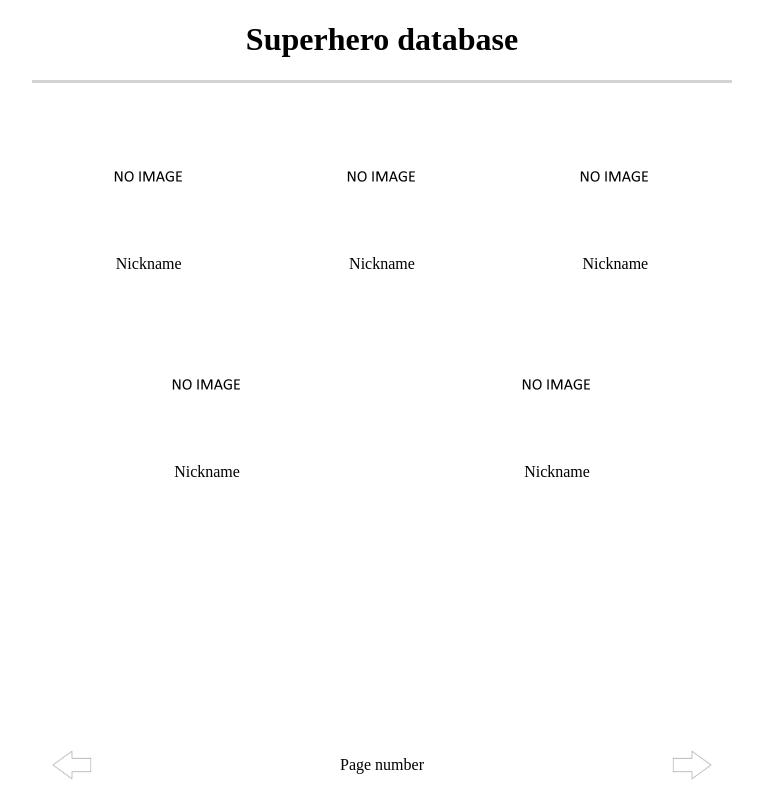
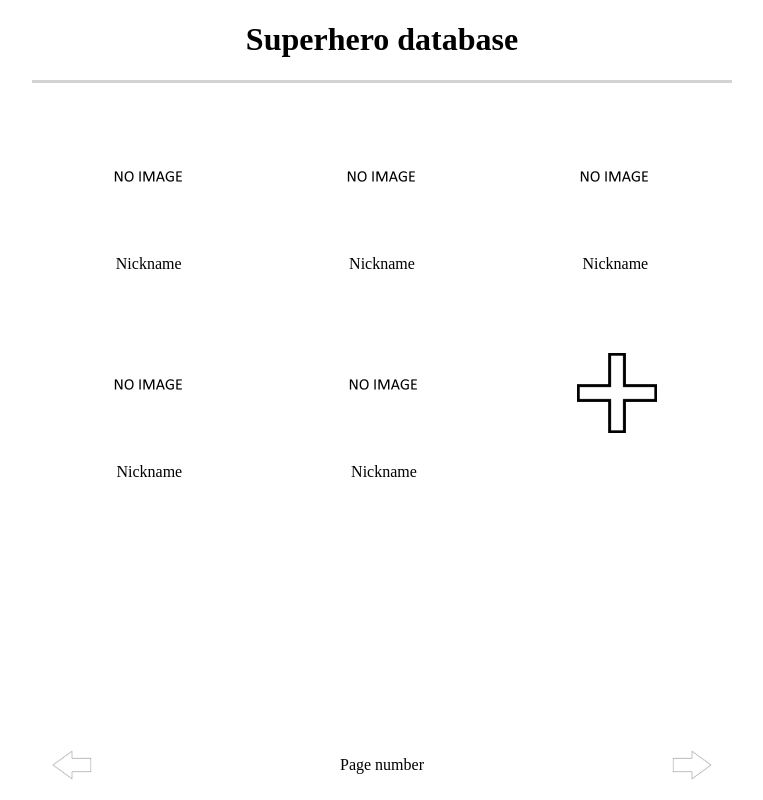
Before and after one commit to roman4i/superhero-database, a React (Create React App) app: page / in a window 1280 px wide. Shown: the whole page, without its empty margins (258-1021 px from the left). Built offline with nearby package versions, Linux system fonts and the light colour scheme.

Commit message:
Created PlusHero (button for creating a new hero) and inserted to HeroCardBox

```diff
--- a/src/components/HeroCardBox/HeroCardBox.jsx
+++ b/src/components/HeroCardBox/HeroCardBox.jsx
@@ -1,5 +1,6 @@
 import React from 'react';
 import HeroCard from '../HeroCard/HeroCard';
+import PlusHero from '../buttons/PlusHero';
 import './hero-card-box.css'
 
 const HeroCardBox = () => {
@@ -10,6 +11,7 @@ const HeroCardBox = () => {
 			<HeroCard />
 			<HeroCard />
 			<HeroCard />
+			<PlusHero />
 		</div>
 	);
 }
--- /dev/null
+++ b/src/components/buttons/PlusHero.jsx
@@ -0,0 +1,13 @@
+import React from 'react';
+import plusIcon from '../../images/icon-plus.png';
+import './buttons-style.css';
+
+const PlusHero = () => {
+    return(
+        <div className='plusHero'>
+            <img className='plusHeroImg' src={plusIcon} alt="add new hero" />
+        </div>
+    );
+}
+
+export default PlusHero;
--- a/src/components/buttons/buttons-style.css
+++ b/src/components/buttons/buttons-style.css
@@ -1,3 +1,14 @@
 .navButton {
     height: 30px;
 }
+
+.plusHero {
+    width: 150px;
+    margin: 15px;
+    text-align: center;
+    padding: 1px;
+}
+
+.plusHeroImg {
+    width: 80px;
+}
```
Also changed, not shown: src/images/icon-plus.png (added).
